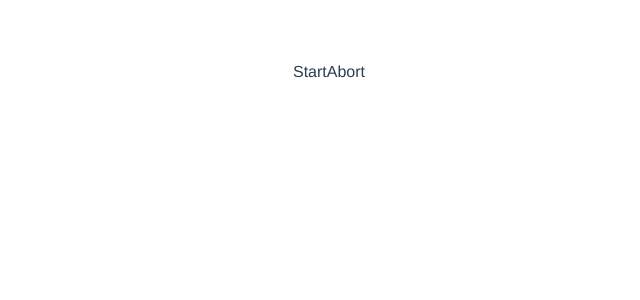
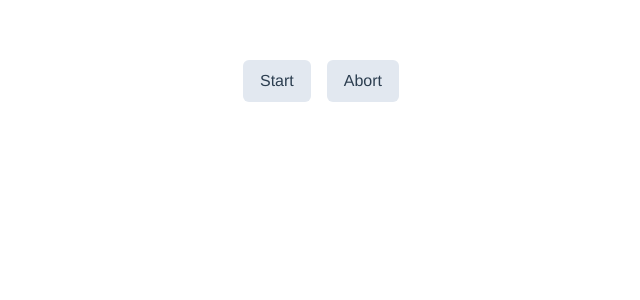
Before and after one commit to SandyN90/NotesVue, a Vue app: page / in a window 1280 px wide. Shown: the top 300 px of the page, without its empty margins (311-951 px from the left). Built offline with nearby package versions, Linux system fonts and the light colour scheme.

Commit message:
Added feature of adding words in array and displaying in webpage

```diff
--- a/src/components/MainComponent.vue
+++ b/src/components/MainComponent.vue
@@ -1,9 +1,9 @@
 <template>
-  <div class="text-4xl">
-    <p>{{words}}</p>
+  <div class="text-lg">
+    <p>{{words.join(' ')}}</p>
   </div>
-  <button @click="startRecognition">Start</button>
-  <button @click="abortRecognition">Abort</button>
+  <button class="border border-transparent mr-4 bg-slate-200 rounded-md px-4 py-2" @click="startRecognition">Start</button>
+  <button class="border border-transparent mr-4 bg-slate-200 rounded-md px-4 py-2" @click="abortRecognition">Abort</button>
 </template>
 
 <script>
@@ -15,7 +15,7 @@ export default {
   },
   data() {
     return {
-      words: '',
+      words: [],
     };
   },
   methods: {
@@ -44,8 +44,9 @@ export default {
 
       // recieving results to recognize
       recognition.onresult = (event) => {
-        this.words = event.results[0][0].transcript;
-        // console.log("words", word);
+        let word = event.results[0][0].transcript;
+        this.words.push(word);
+
         console.log('Confidence: ' + event.results[0][0].confidence);
         // return word
       }
```
